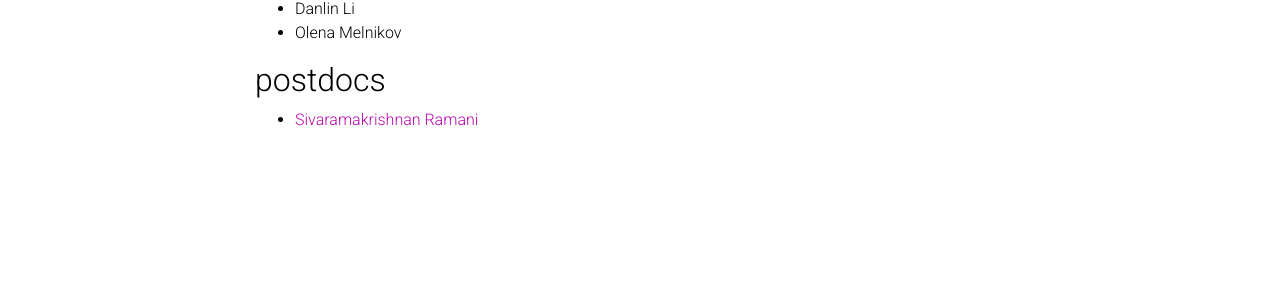
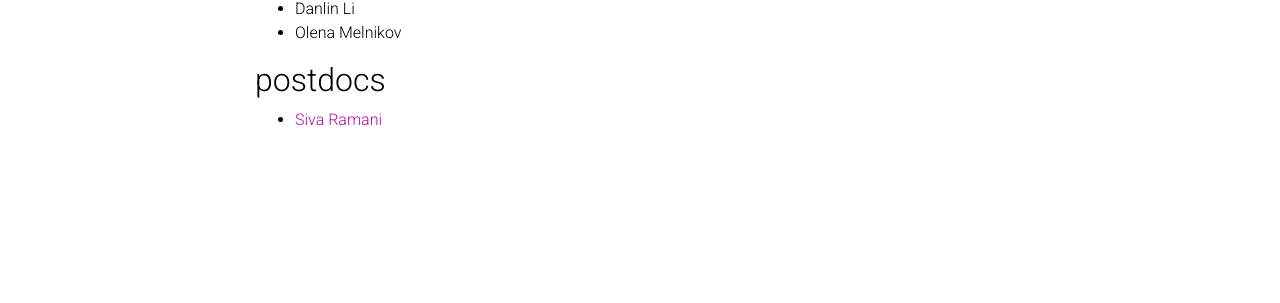
Before and after one commit to milzj/milzj.github.io, a Jekyll site: the page built from _pages/group.md, in a window 1280 px wide. Shown: the part 234-537 px from the top of the page. Built offline with Jekyll 4.4.1, drawn with Linux system fonts in a browser that asks for light colours; comment, search, counter and statistics services are not loaded; a style sheet for code colours, icons or effects is not loaded.

Commit message:
Update group.md

```diff
--- a/_pages/group.md
+++ b/_pages/group.md
@@ -14,4 +14,4 @@
 
 ## postdocs
 
-  - [Sivaramakrishnan Ramani](https://www.isye.gatech.edu/users/siva-ramani)
+  - [Siva Ramani](https://www.isye.gatech.edu/users/siva-ramani)
```
